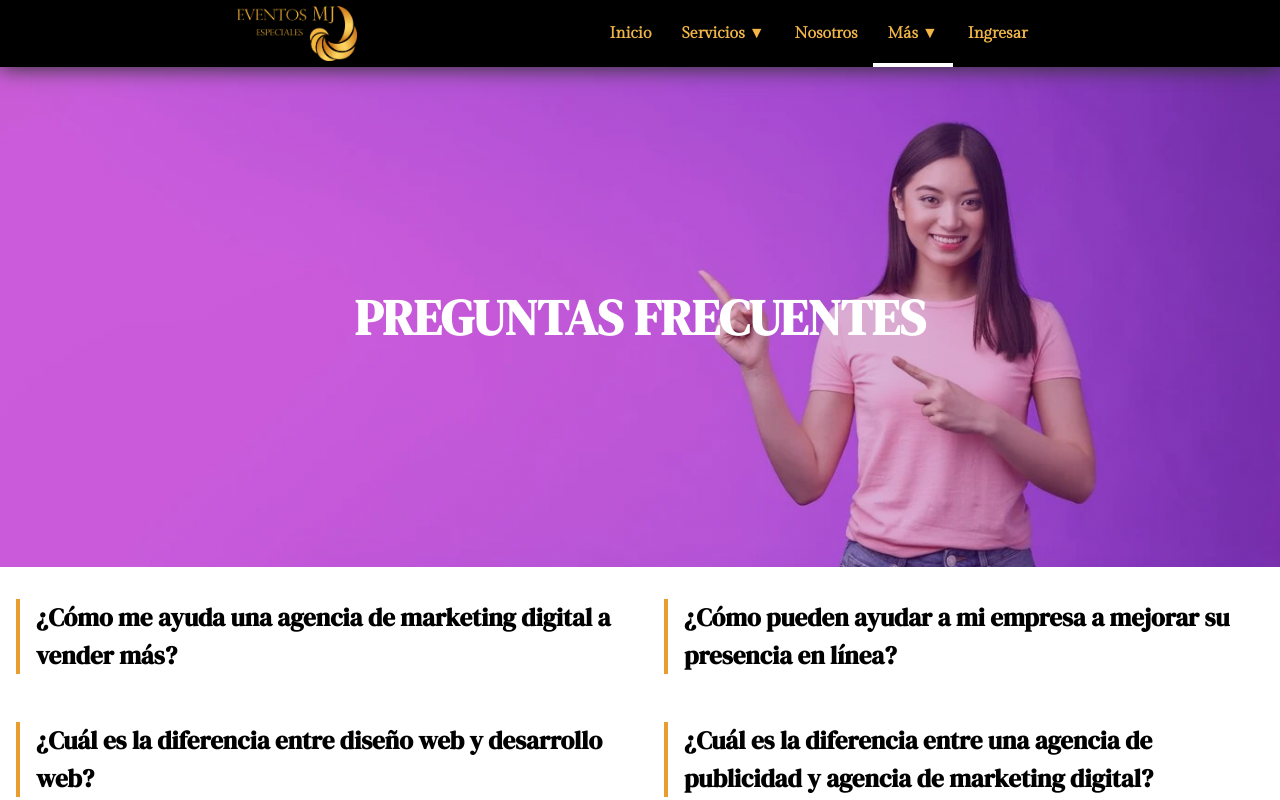
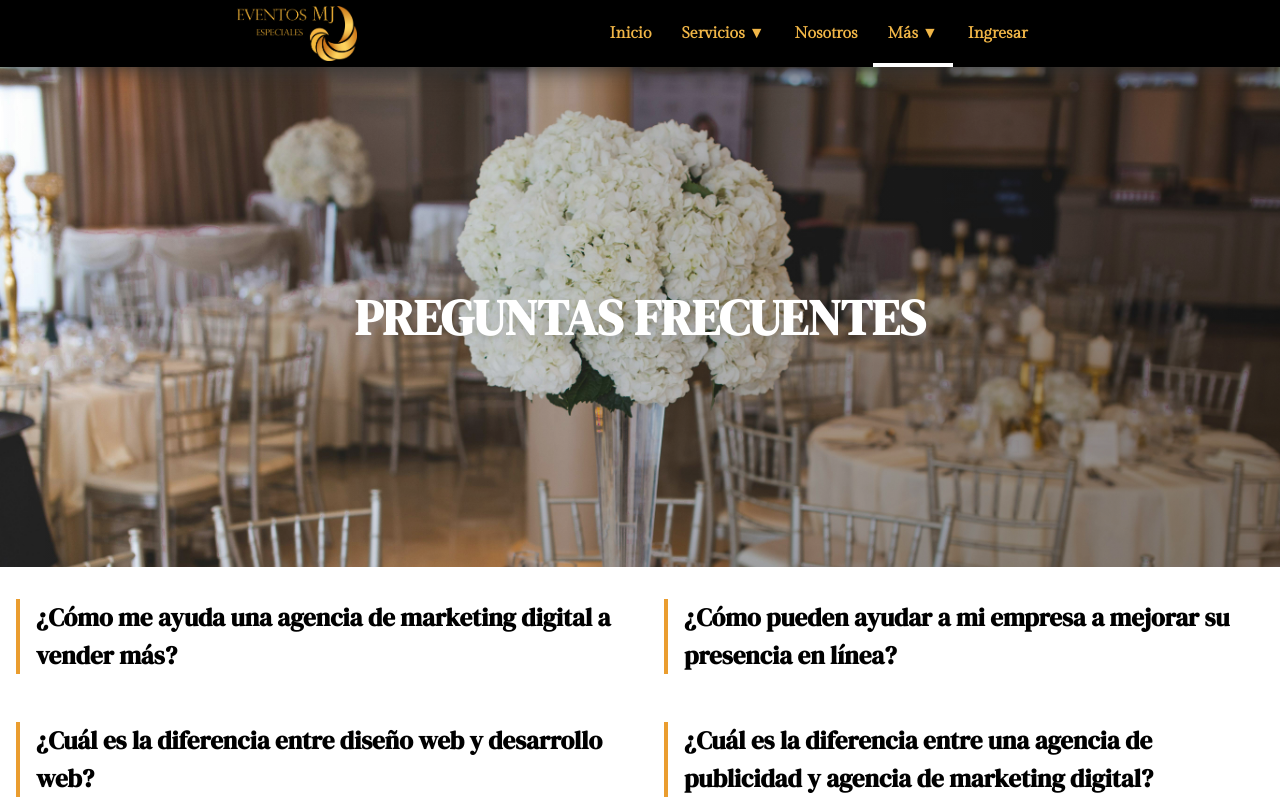
Before and after one commit to PollitoJLGD123/MJEventos-Frontend, a Next.js app: page /preguntas in a window 1280 px wide. Shown: the top 800 px of the page. Built offline with nearby package versions, Linux system fonts and the light colour scheme; a web font is replaced by a local one.

Commit message:
styled(Principal): Se agrega un fondo y sombreado

```diff
--- a/app/(client)/preguntas/components/Principal.jsx
+++ b/app/(client)/preguntas/components/Principal.jsx
@@ -5,12 +5,12 @@ export default function Principal() {
         <>
             <section className="relative w-full h-[500px]  overflow-hidden">
                 <img
-                    src="/faq/fondo.webp"
+                    src="/faq/fondo.jpg"
                     alt="logo de preguntas y respuestas"
                     className="absolute  inset-0 w-full h-full xl:h-auto  object-cover z-0 "
                 />
-                <div className="absolute inset-0 z-2 flex justify-center items-center  bg-gradient-to-r from-[#7b22b344] to-[#7b22b344]">
-                    <h1 className="text-white text-[30px] text-center md:text-[50px] font-semibold" >PREGUNTAS FRECUENTES</h1>
+                <div className="absolute inset-0 z-2 flex justify-center items-center  bg-gradient-to-r from-[#ffffff00] to-[#0000006b]">
+                    <h1 className="text-white text-[30px] text-center md:text-[50px] font-semibold drop-shadow-lg shadow-black" >PREGUNTAS FRECUENTES</h1>
                 </div>
             </section>
         </>
```
Also changed, not shown: public/faq/fondo.jpg (added), public/faq/fondo.webp (deleted).
